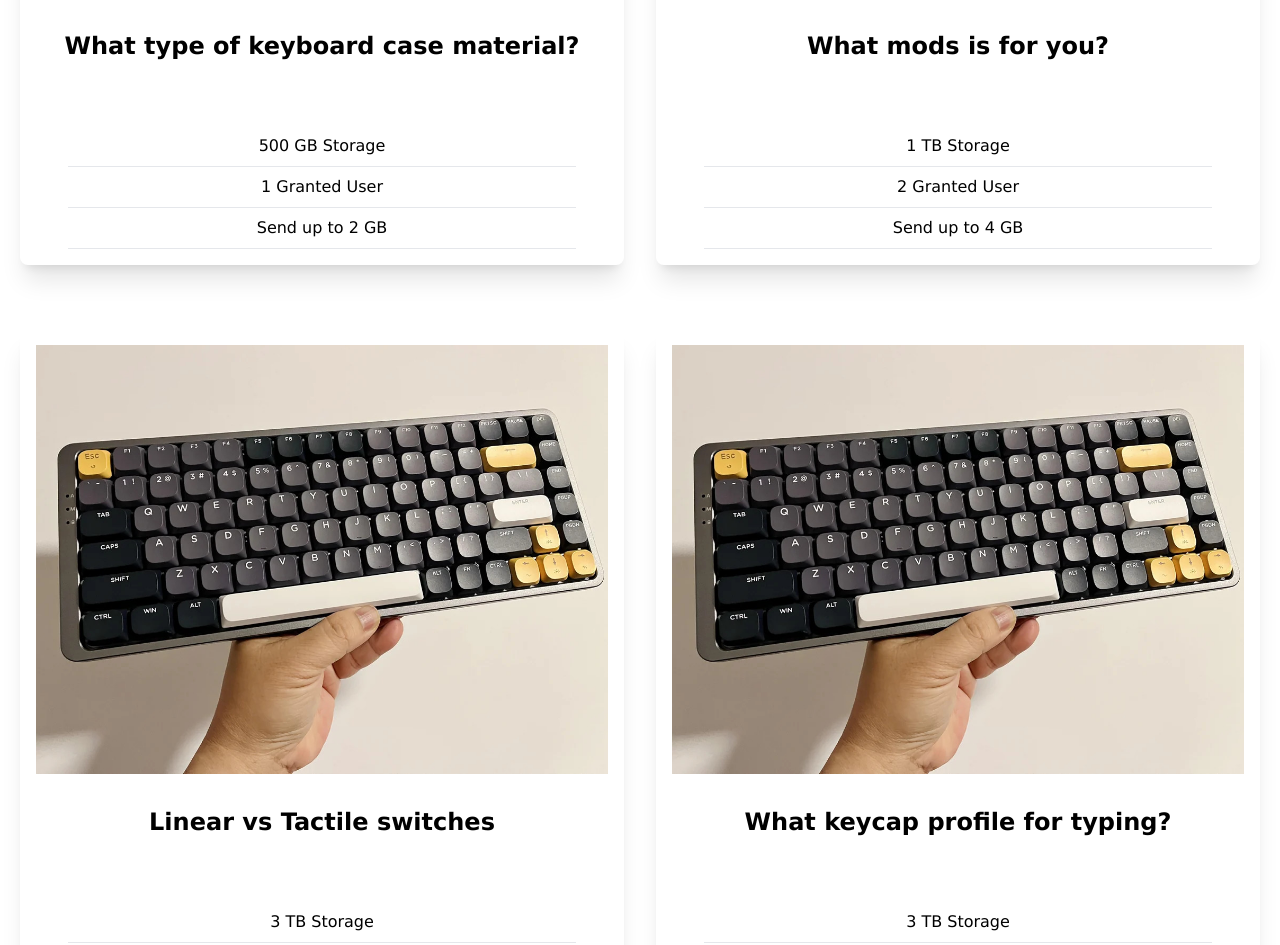
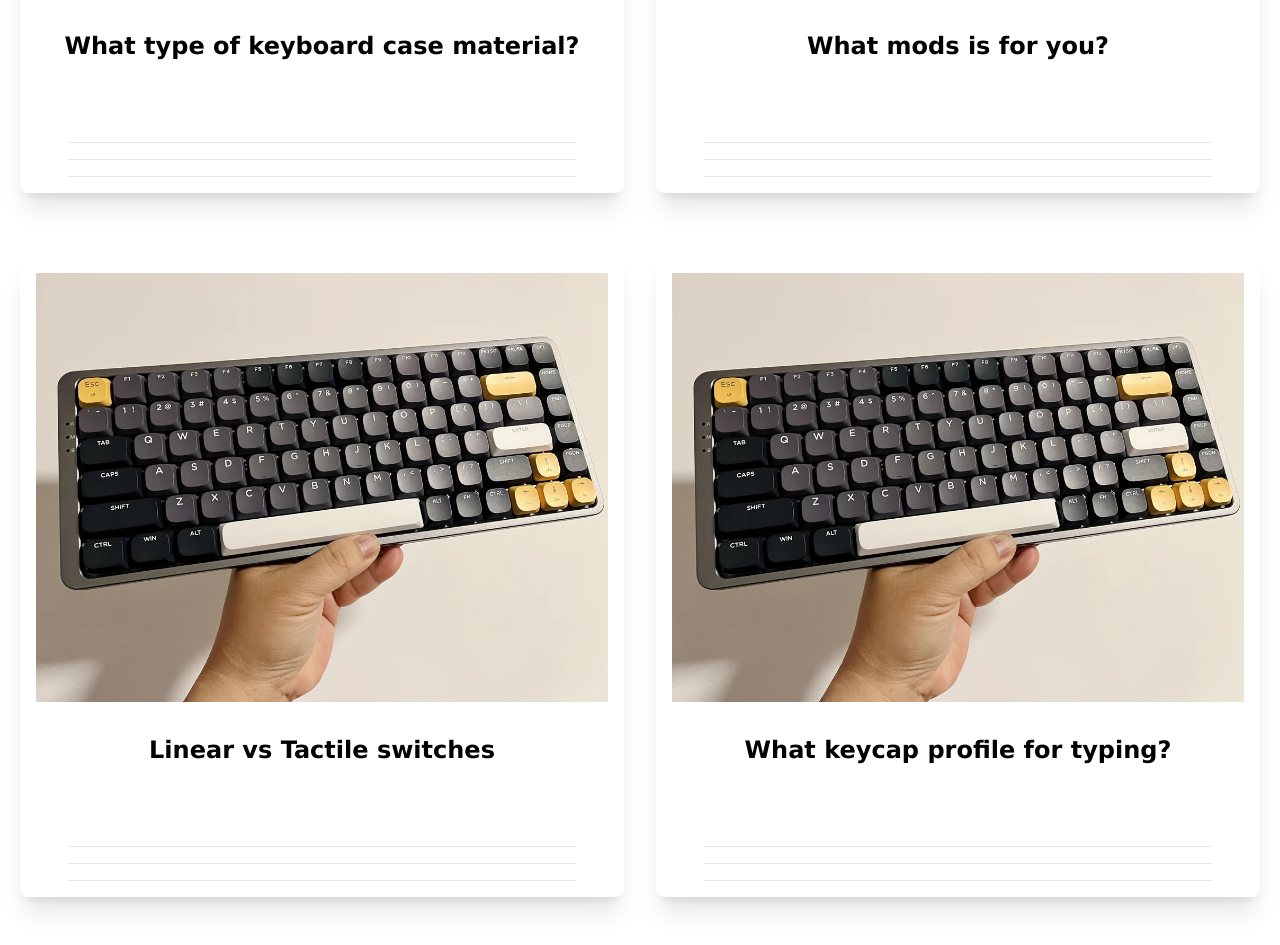
Before and after one commit to hakimisch/shopping-cart-, a Next.js app: page / in a window 1280 px wide. Shown: the part 2227-3172 px from the top of the page. Built offline with nearby package versions, Linux system fonts and the light colour scheme.

Commit message:
Updated posts content

```diff
--- a/components/Posts.jsx
+++ b/components/Posts.jsx
@@ -16,9 +16,9 @@ const Posts = () => {
                     <h2 className="text-2xl font-bold text-center py-8" >What type of keyboard case material?</h2>
                     <p className="text-center text-4xl font-bold" ></p>
                     <div className="text-center font-medium" >
-                        <p className="py-2 border-b mx-8 mt-8">500 GB Storage</p>
-                        <p className="py-2 border-b mx-8">1 Granted User</p>
-                        <p className="py-2 border-b mx-8">Send up to 2 GB</p>
+                        <p className="py-2 border-b mx-8 mt-8"></p>
+                        <p className="py-2 border-b mx-8"></p>
+                        <p className="py-2 border-b mx-8"></p>
                     </div>
                 </div>
                 <div className="w-full shadow-xl flex flex-col p-4 my-4 rounded-lg duration-300">
@@ -26,9 +26,9 @@ const Posts = () => {
                     <h2 className="text-2xl font-bold text-center py-8" >What mods is for you?</h2>
                     <p className="text-center text-4xl font-bold" ></p>
                     <div className="text-center font-medium" >
-                        <p className="py-2 border-b mx-8 mt-8">1 TB Storage</p>
-                        <p className="py-2 border-b mx-8">2 Granted User</p>
-                        <p className="py-2 border-b mx-8">Send up to 4 GB</p>
+                        <p className="py-2 border-b mx-8 mt-8"></p>
+                        <p className="py-2 border-b mx-8"></p>
+                        <p className="py-2 border-b mx-8"></p>
                     </div>
                 </div>
                 <div className="w-full shadow-xl flex flex-col p-4 my-4 rounded-lg duration-300">
@@ -36,9 +36,9 @@ const Posts = () => {
                     <h2 className="text-2xl font-bold text-center py-8" >Linear vs Tactile switches</h2>
                     <p className="text-center text-4xl font-bold" ></p>
                     <div className="text-center font-medium" >
-                        <p className="py-2 border-b mx-8 mt-8">3 TB Storage</p>
-                        <p className="py-2 border-b mx-8">3 Granted User</p>
-                        <p className="py-2 border-b mx-8">Send up to 8 GB</p>
+                        <p className="py-2 border-b mx-8 mt-8"></p>
+                        <p className="py-2 border-b mx-8"></p>
+                        <p className="py-2 border-b mx-8"></p>
                     </div>
                 </div>
                 <div className="w-full shadow-xl flex flex-col p-4 my-4 rounded-lg duration-300">
@@ -46,9 +46,9 @@ const Posts = () => {
                     <h2 className="text-2xl font-bold text-center py-8" >What keycap profile for typing?</h2>
                     <p className="text-center text-4xl font-bold" ></p>
                     <div className="text-center font-medium" >
-                        <p className="py-2 border-b mx-8 mt-8">3 TB Storage</p>
-                        <p className="py-2 border-b mx-8">3 Granted User</p>
-                        <p className="py-2 border-b mx-8">Send up to 8 GB</p>
+                        <p className="py-2 border-b mx-8 mt-8"></p>
+                        <p className="py-2 border-b mx-8"></p>
+                        <p className="py-2 border-b mx-8"></p>
                     </div>
                 </div>
             </div>
```
